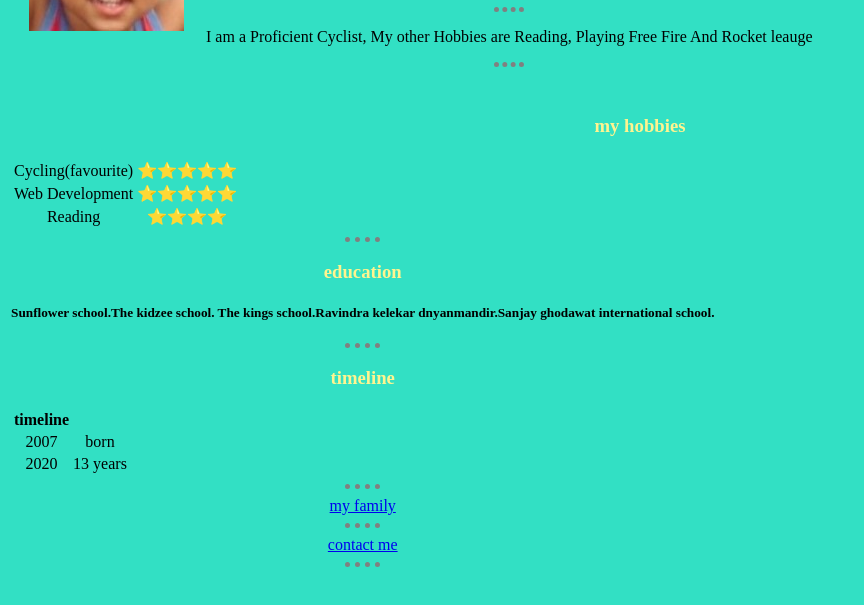
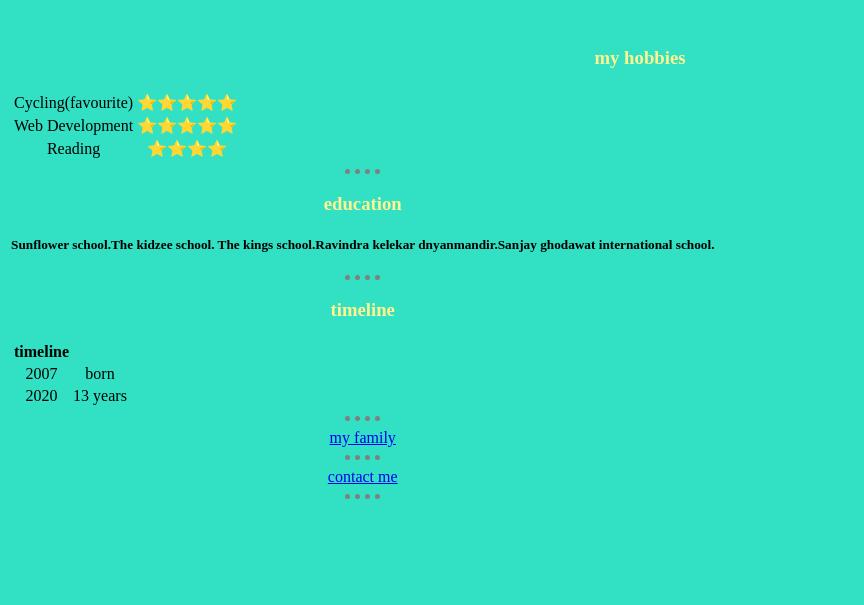
Before and after one commit to sparshtalaulikar/Legacy-Site, a plain HTML site: page index.html in a window 1280 px wide. Shown: the part 251-856 px from the top of the page, without its empty margins (0-864 px from the left). After the commit the page ends 803 px from the top, so only its background shows below. Drawn offline with Linux system fonts and the light colour scheme.

Commit message:
Update index.html

```diff
--- a/index.html
+++ b/index.html
@@ -17,10 +17,6 @@
            <h1><strong>Sparsh Talaulikar</strong></h1>
            <hr>
           <p><em>student studying at <strong>the kings school goa</strong>.</em></p>
-        <hr />
-        <p>I am a Proficient Cyclist, My other Hobbies are Reading, Playing Free Fire And Rocket leauge</p>
-        <hr />
-      </td>
          </tr>
        </table>
      <table>
```
Lines whose indentation alone changed are shown as unchanged.
